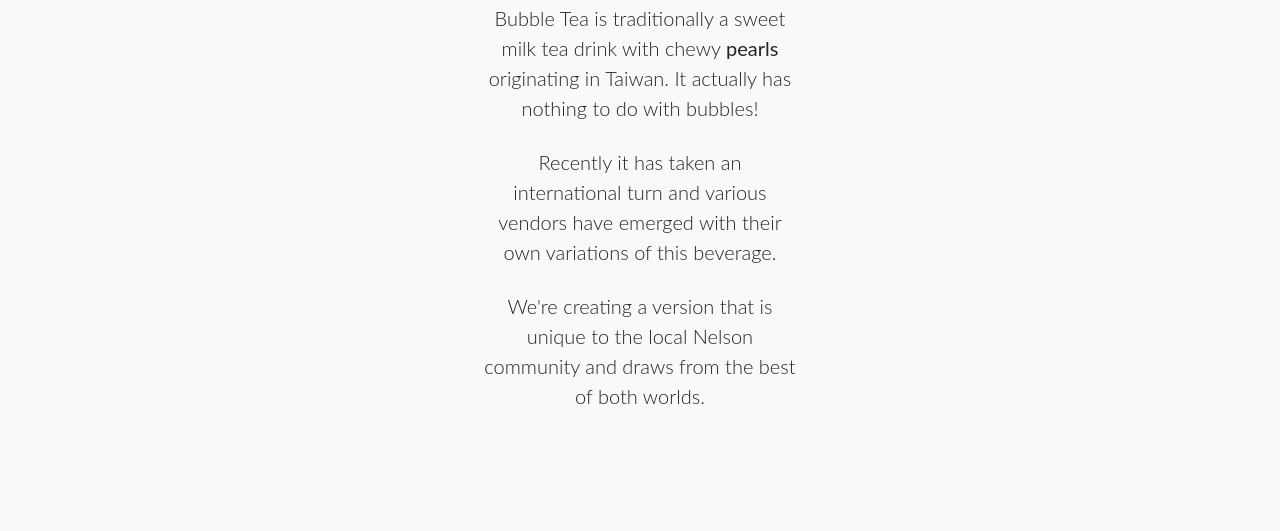
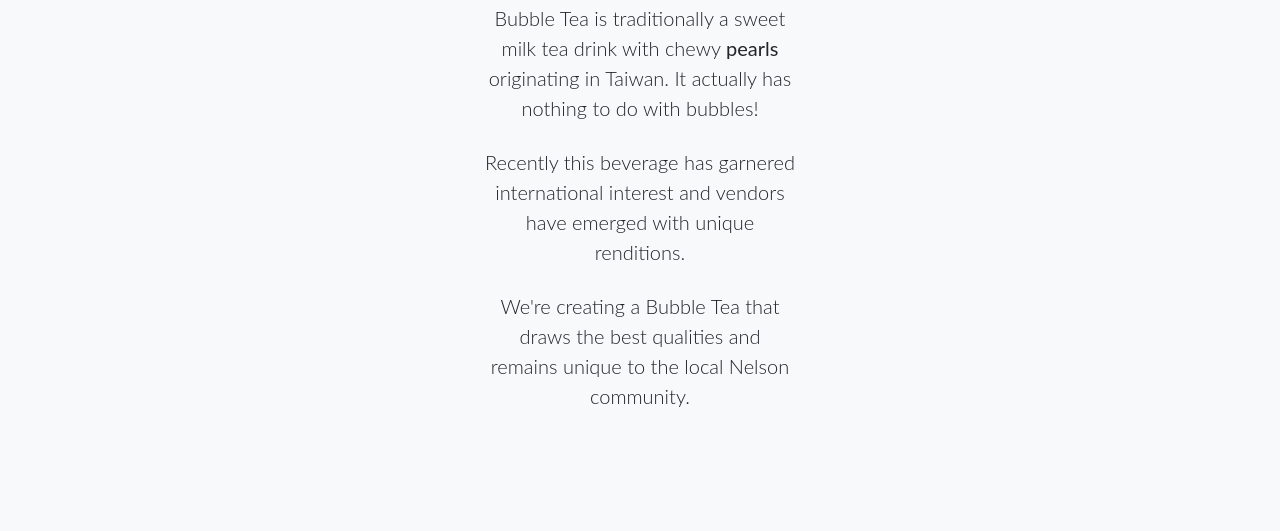
Before and after one commit to gieoon/Nelson-Bubble-Tea, a website: page index.html in a window 1280 px wide. Shown: the part 1278-1809 px from the top of the page. Drawn offline with Linux system fonts and the light colour scheme.

Commit message:
updated text

```diff
--- a/index.html
+++ b/index.html
@@ -93,9 +93,9 @@
             <h3>What is Bubble Tea?</h3>
             <p class="lead mb-0">Bubble Tea is traditionally a sweet milk tea drink with chewy <strong>pearls</strong> originating in Taiwan. It actually has nothing to do with bubbles!</p>
             <br/>
-            <p class="lead mb-0">Recently it has taken an international turn and various vendors have emerged with their own variations of this beverage.</p>
+            <p class="lead mb-0">Recently this beverage has garnered international interest and vendors have emerged with unique renditions.</p>
             <br/>
-            <p class="lead mb-0">We're creating a version that is unique to the local Nelson community and draws from the best of both worlds.</p>
+            <p class="lead mb-0">We're creating a Bubble Tea that draws the best qualities and remains unique to the local Nelson community.</p>
           </div>
         </div>
         <div class="col-lg-4"></div>
```
Also changed, not shown: 1 other file.
